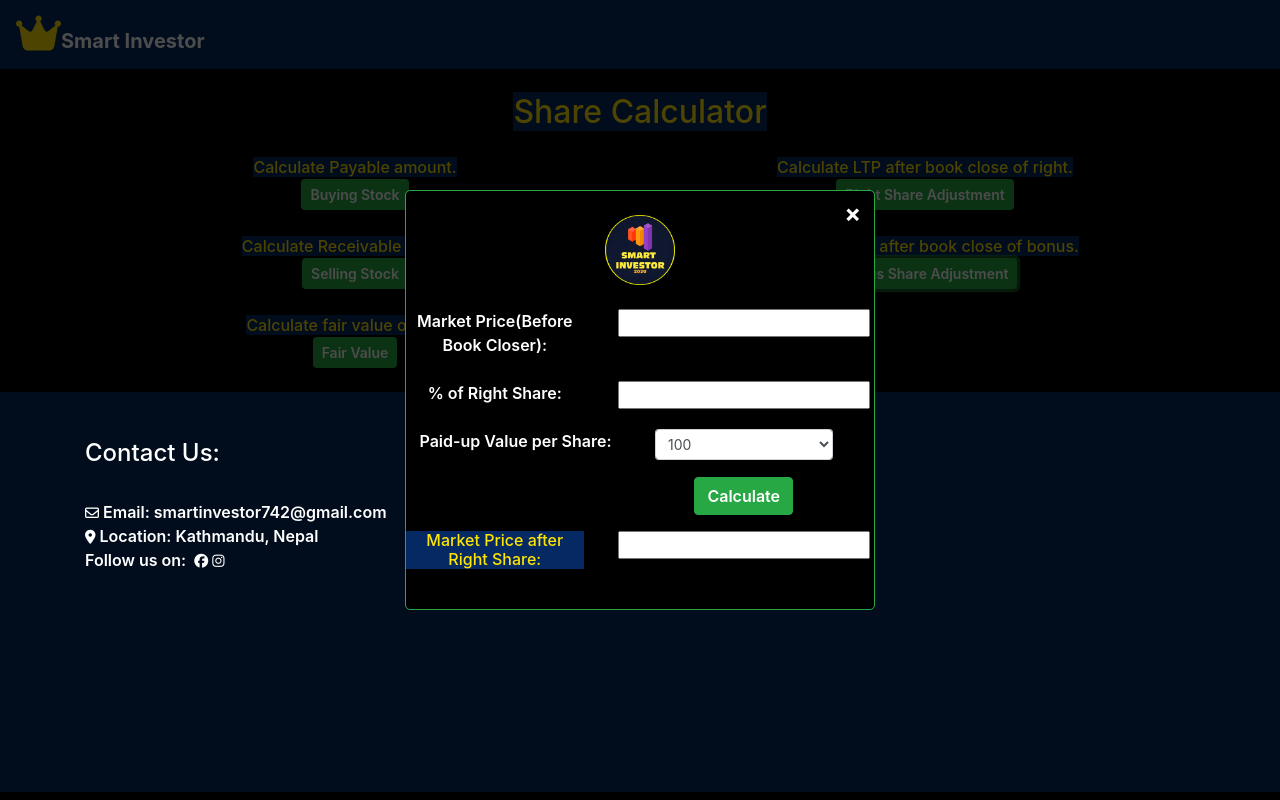
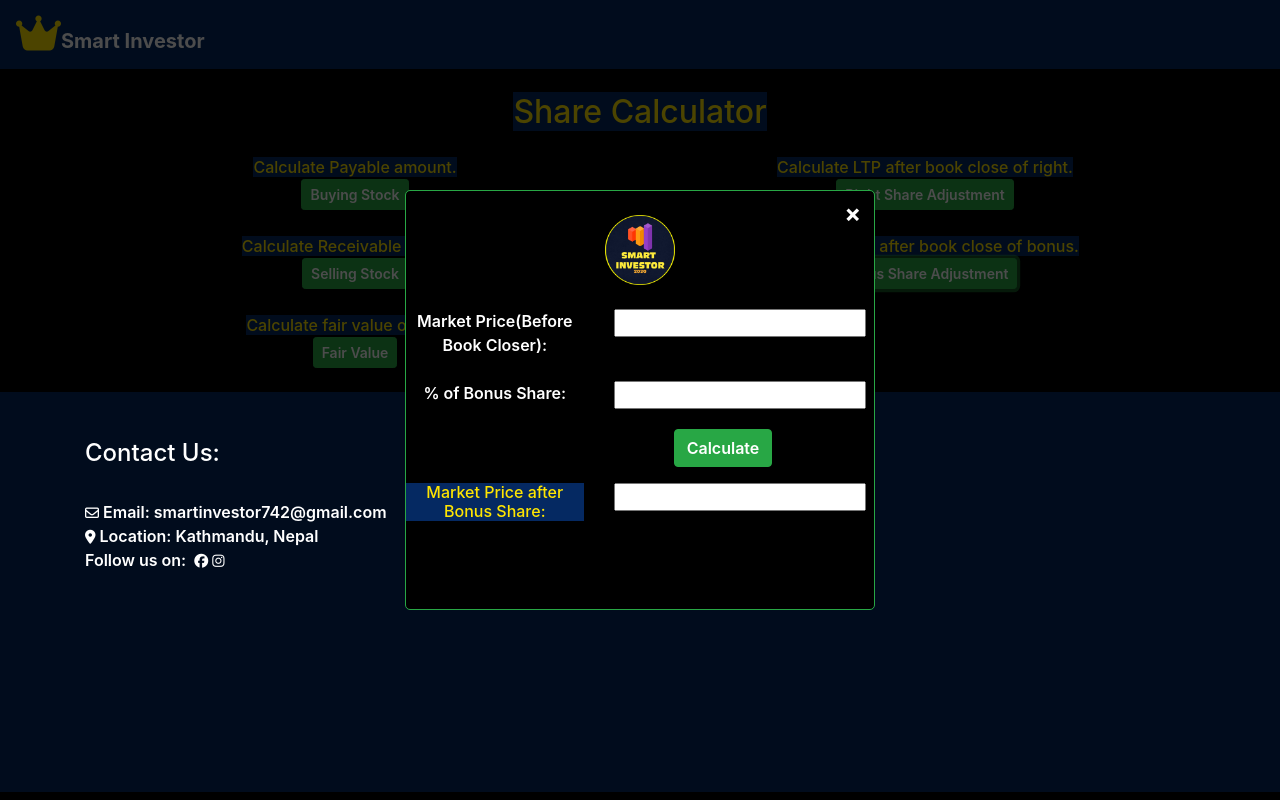
Before and after one commit to SmartInvestor8848/smartinvestor, a plain HTML site: page pages/calc.html in a window 1280 px wide. Both pictures are taken after a click on the link "Bonus Share Adjustment". Drawn offline with nearby package versions, Linux system fonts and the light colour scheme.

Commit message:
back to normal

```diff
--- a/assets/js/function.js
+++ b/assets/js/function.js
@@ -120,18 +120,18 @@ document.querySelector('.close4').addEventListener('click',
 //Open Modal
 document.getElementById('button').addEventListener('click',
     function () {
-        document.querySelector('.bg-modal1').style.display = 'flex';
+        document.querySelector('.bg-modal').style.display = 'flex';
     });
 //selling Stocks
 document.getElementById('button1').addEventListener('click',
     function () {
-        document.querySelector('.bg-modal2').style.display = 'flex';
+        document.querySelector('.bg-modal1').style.display = 'flex';
     });
 
 //bonus Adjustment
     document.getElementById('button2').addEventListener('click',
     function () {
-        document.querySelector('.bg-modal3').style.display = 'flex';
+        document.querySelector('.bg-modal2').style.display = 'flex';
     });
 
 //right Adjustment
--- a/pages/calc.html
+++ b/pages/calc.html
@@ -153,19 +153,19 @@
             <form>
                 <div class="form-group row">
                     <label class="col-5 col-sm-5">Market Price(Before Book Closer): </label>
-                    <div class="col-7 col-sm-7">
+                    <div class="col-6 col-sm-6">
                         <input type="number" id="box1" required><br>
                     </div>
                 </div>
                 <div class="form-group row">
                     <label class="col-5 col-sm-5">% of Bonus Share:</label>
-                    <div class="col-7 col-sm-7">
+                    <div class="col-6 col-sm-6">
                         <input type="number" id="box2" required><br>
                     </div>
                 </div>
                 <div class="form-group row">
                     <label class="col-5 col-sm-5"></label>
-                    <div class="col-7 col-sm-7">
+                    <div class="col-6 col-sm-6">
                         <input class="btn btn-success" type="button" value="Calculate" onclick="calcBonus()">
                     </div>
                 </div>
@@ -173,7 +173,7 @@
                     <label class="col-5 col-sm-5">
                         <h6>Market Price after Bonus Share:</h6>
                     </label>
-                    <div class="col-7 col-sm-7">
+                    <div class="col-6 col-sm-6">
                         <input type="text" id="b"><br>
                     </div>
                 </div>
@@ -190,19 +190,19 @@
             <form>
                 <div class="form-group row">
                     <label class="col-5 col-sm-5">Market Price(Before Book Closer): </label>
-                    <div class="col-7 col-sm-7">
+                    <div class="col-6 col-sm-6">
                         <input type="number" id="box3" required><br>
                     </div>
                 </div>
                 <div class="form-group row">
                     <label class="col-5 col-sm-5">% of Right Share:</label>
-                    <div class="col-7 col-sm-7">
+                    <div class="col-6 col-sm-6">
                         <input type="number" id="box4" required><br>
                     </div>
                 </div>
                 <div class="form-group row">
-                    <label class="col-6">Paid-up Value per Share: </label>
-                    <div class="col-5 col-sm-5">
+                    <label class="col-5 col-sm-5">Paid-up Value: </label>
+                    <div class="col-6 col-sm-6">
                         <select type="number" class="form-control form-control-sm" id="box5" required>
                             <option value="100">100</option>
                             <option value="10">10</option>
@@ -211,7 +211,7 @@
                 </div>
                 <div class="form-group row">
                     <label class="col-5 col-sm-5"></label>
-                    <div class="col-7 col-sm-7">
+                    <div class="col-6 col-sm-6">
                         <input class="btn btn-success" type="button" value="Calculate" onclick="calcRight()">
                     </div>
                 </div>
@@ -219,7 +219,7 @@
                     <label class="col-5 col-sm-5">
                         <h6>Market Price after Right Share:</h6>
                     </label>
-                    <div class="col-7 col-sm-7">
+                    <div class="col-6 col-sm-6">
                         <input type="text" id="r"><br>
                     </div>
                 </div>
@@ -236,25 +236,25 @@
             <form>
                 <div class="form-group row">
                     <label class="col-5 col-sm-5">Net Income: </label>
-                    <div class="col-7 col-sm-7">
+                    <div class="col-6 col-sm-6">
                         <input type="number" id="box11" required><br>
                     </div>
                 </div>
                 <div class="form-group row">
                     <label class="col-5 col-sm-5">Outstanding Shares:</label>
-                    <div class="col-7 col-sm-7">
+                    <div class="col-6 col-sm-6">
                         <input type="number" id="box12" required><br>
                     </div>
                 </div>
                 <div class="form-group row">
                     <label class="col-5 col-sm-5">Book Value:</label>
-                    <div class="col-7 col-sm-7">
+                    <div class="col-6 col-sm-6">
                         <input type="number" id="box13" required><br>
                     </div>
                 </div>
                 <div class="form-group row">
                     <label class="col-5 col-sm-5"></label>
-                    <div class="col-7 col-sm-7">
+                    <div class="col-6 col-sm-6">
                         <input class="btn btn-success" type="button" value="Calculate" onclick="invest()">
                     </div>
                 </div>
@@ -262,13 +262,13 @@
                     <label class="col-5 col-sm-5">
                         <h6>Earning Per Share(EPS):</h6>
                     </label>
-                    <div class="col-7 col-sm-7">
+                    <div class="col-6 col-sm-6">
                         <input type="text" id="eps"><br>
                     </div>
                     <label class="col-5 col-sm-5">
                         <h6>Fair Value:</h6>
                     </label>
-                    <div class="col-7 col-sm-7">
+                    <div class="col-6 col-sm-6">
                         <input type="text" id="v"><br>
                     </div>
                 </div>
```
